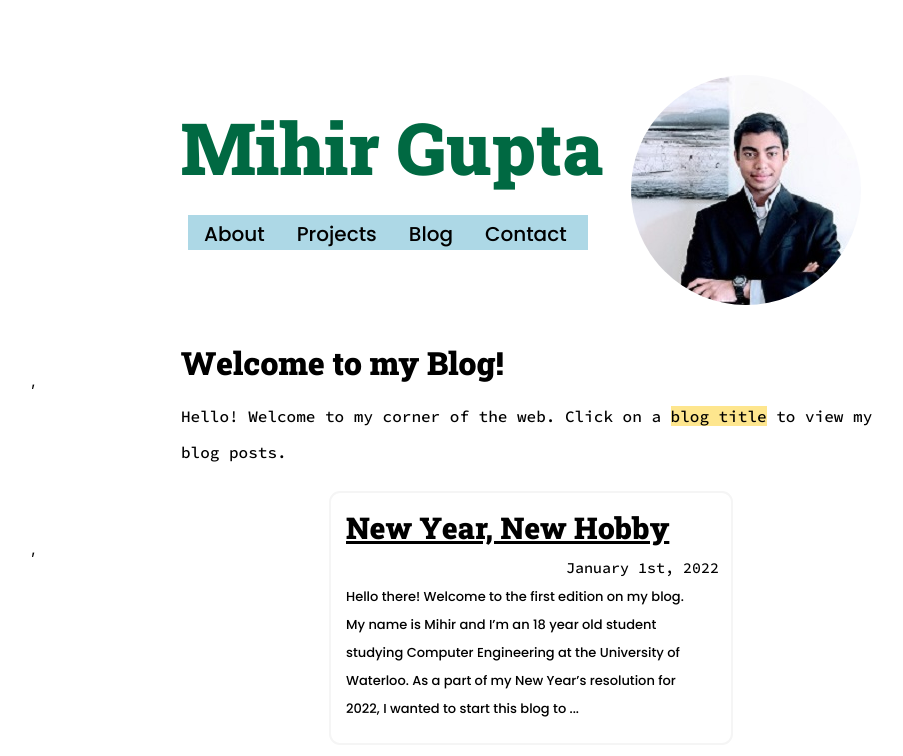
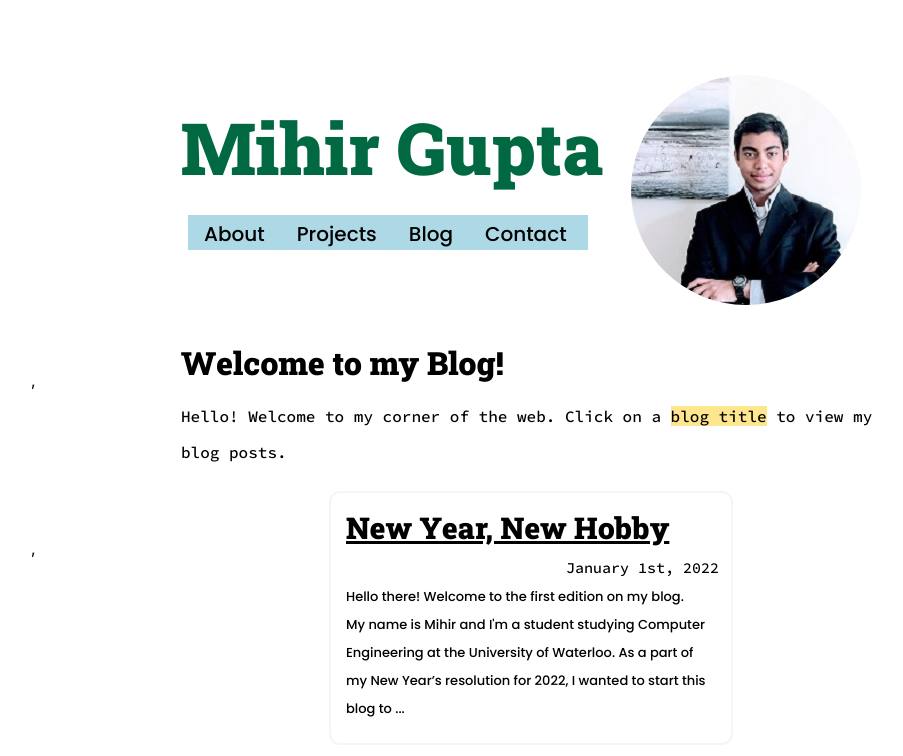
Before and after one commit to mgupta27/Mihir-Portfolio, a React (Create React App) app: page /Blog in a window 1280 px wide. Shown: the top 756 px of the page, without its empty margins (109-1012 px from the left). Built offline with nearby package versions, Linux system fonts and the light colour scheme.

Commit message:
Fixed Typos.

```diff
--- a/src/components/BlogBody.js
+++ b/src/components/BlogBody.js
@@ -11,9 +11,9 @@ const BlogBody = () => {
                     <BlogTile title="New Year New Hobby"
                             date="January 1st, 2022"
                             description="Hello there! Welcome to the first edition on my blog.
-                            My name is Mihir and I’m an 18 year old student studying Computer
-                            Engineering at the University of Waterloo. As a part of my New
-                            Year’s resolution for 2022, I wanted to start this blog to ... " />
+                            My name is Mihir and I'm a student studying Computer Engineering at
+                            the University of Waterloo. As a part of my New Year’s resolution
+                            for 2022, I wanted to start this blog to ... " />
                     </th>
                 </tr>
             </table>
--- a/src/components/ProjectBody.js
+++ b/src/components/ProjectBody.js
@@ -19,7 +19,7 @@ const ProjectBody = () => {
                           to categorize images in the CIFAR-10 Dataset. Used
                           Machine Learning concepts and the Tensorflow platform
                           to develop the model. The model's progress was graphed
-                          using Matplotlib (Displayed above)."
+                          using Matplotlib (displayed above)."
               />
             </th>
             <th>
```
